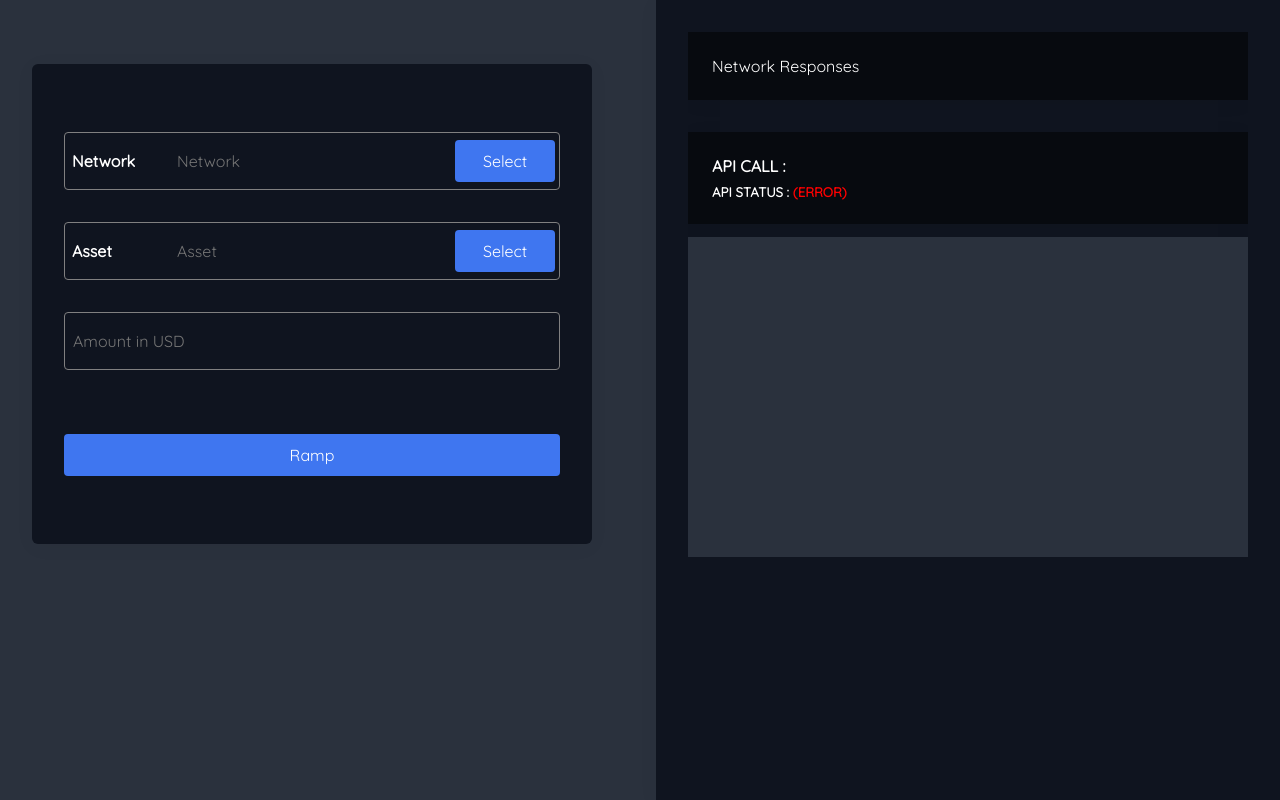
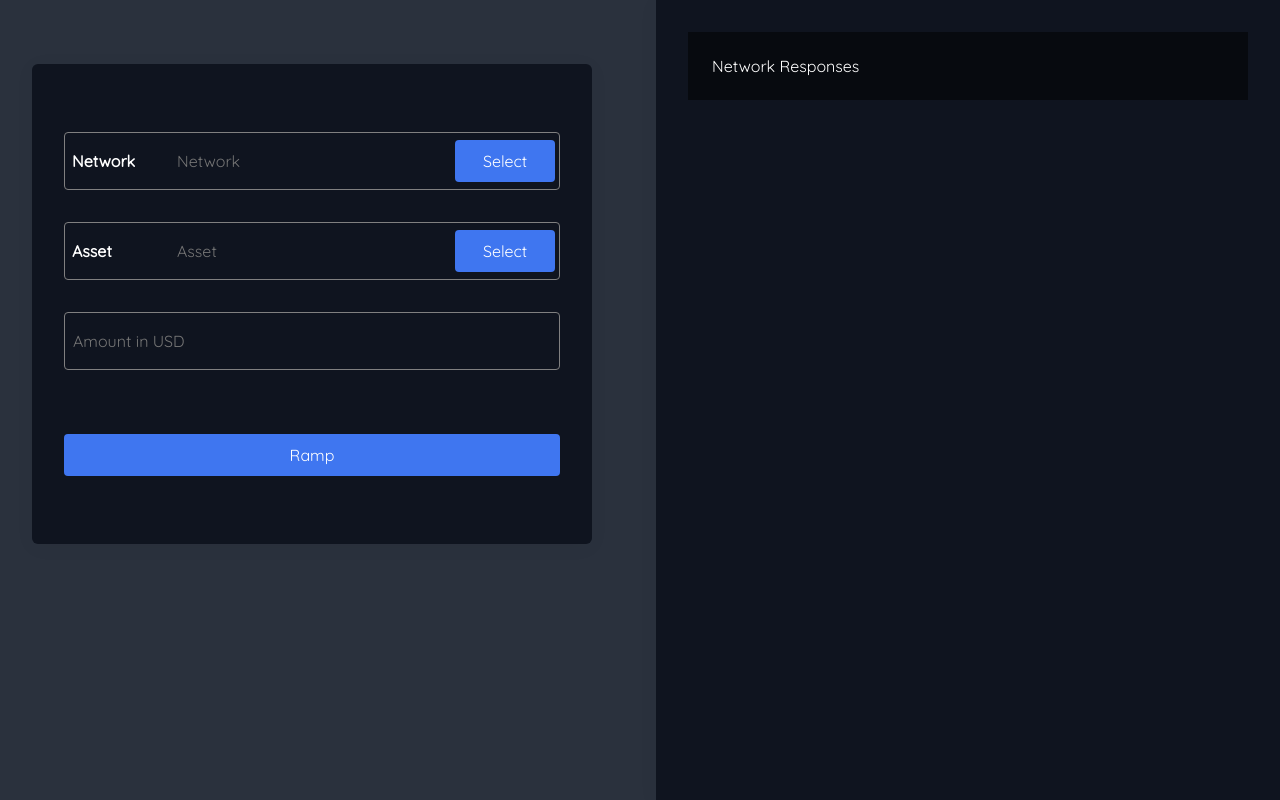
Before and after one commit to theekhay/kado-gateway, a React (Create React App) app: page / in a window 1280 px wide. Built offline with nearby package versions, Linux system fonts and the light colour scheme; no server answers.

Commit message:
hide layout

```diff
--- a/src/page/APIResponses.jsx
+++ b/src/page/APIResponses.jsx
@@ -3,14 +3,12 @@ import GetApiContext from "../context/get-api-calls/GetApiContext";
 
 const APIResponses = () => {
   const { params } = useContext(GetApiContext);
-
-  console.log(params.blockchains);
   return (
     <div className="apiresponses__container">
       <div className="apiresponse__header">
         <h4>Network Responses</h4>
       </div>
-      {params && (
+      {Object.keys(params).length !== 0 && (
         <div className="apiresponse-data">
           <div className="apiresponse__header">
             <h4>
```
